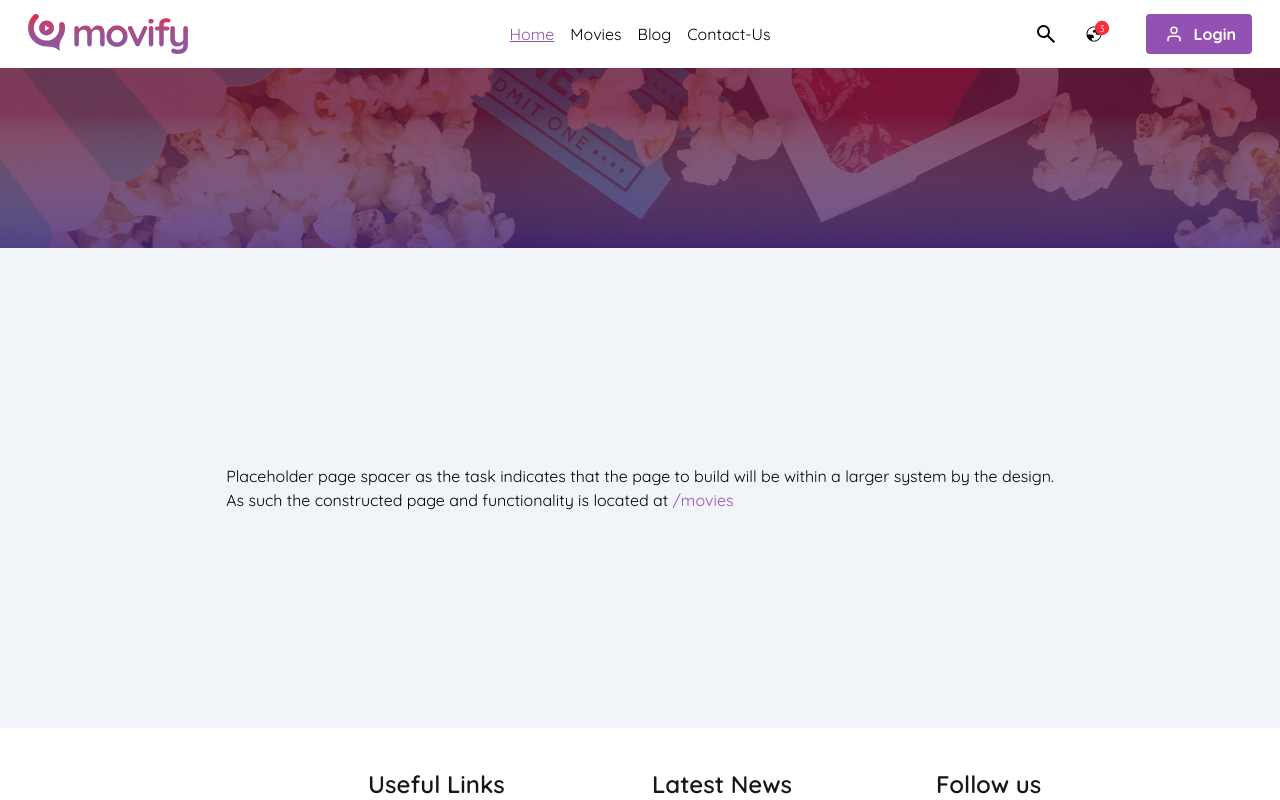
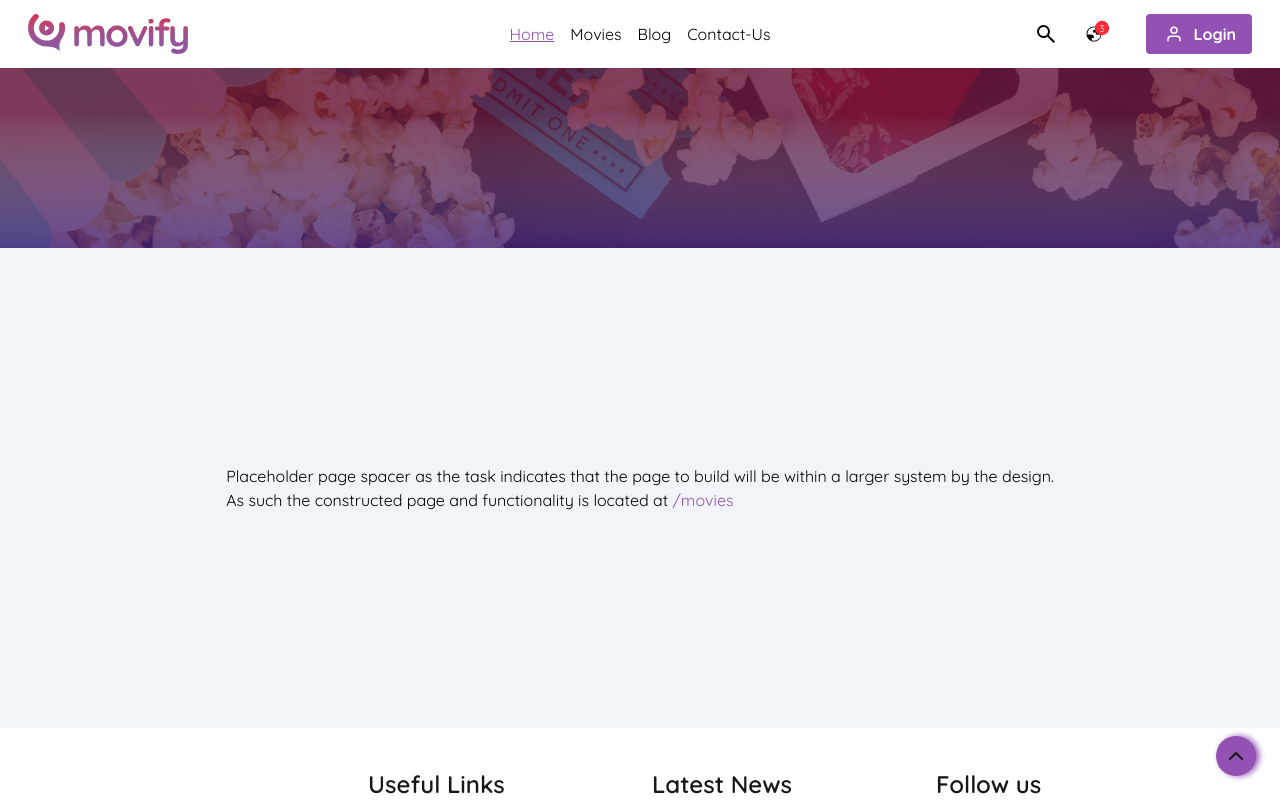
Before and after one commit to AndrewDavidsonDigital/Martins-Movies, a Next.js app: page / in a window 1280 px wide. Shown: the top 800 px of the page. Built offline with nearby package versions, Linux system fonts and the light colour scheme.

Commit message:
UI: Fix scroll to top visualabilty

```diff
--- a/src/structure/ScrollToTop.tsx
+++ b/src/structure/ScrollToTop.tsx
@@ -1,5 +1,6 @@
 "use client"
 
+import { ChevronIcon } from '@/components/icons';
 import { IBaseProps } from '@/utils/interfaces';
 import React, { useState } from 'react';
 
@@ -9,7 +10,7 @@ interface IScrollToTopProps extends IBaseProps {
 
 export default function ScrollToTop(props: IScrollToTopProps) {
 
-  const [shouldHide, _setShouldHide] = useState<boolean>(true);
+  const [shouldHide, _setShouldHide] = useState<boolean>(false);
 
   const scrollToTop = () => {
     document.getElementById(props.targetId)?.scrollIntoView({ behavior: "smooth" });
@@ -18,16 +19,21 @@ export default function ScrollToTop(props: IScrollToTopProps) {
   return (
     <button
       className={`
-        fixed rounded-full border
-        border-fuchsia-500 bg-violet-700
+        fixed rounded-full
+        z-10
+        !bg-brand
         aspect-square w-10
         bottom-6 right-6
         transition-all duration-500
+        drop-shadow-md drop-shadow-brand
+        grid items-center place-content-center
+        -rotate-90
         ${shouldHide ? 'opacity-0' : ''}
       `}
       onClick={scrollToTop}
       aria-label="Scroll to top"
     >
+      <ChevronIcon />
     </button>
   );
 }
```
